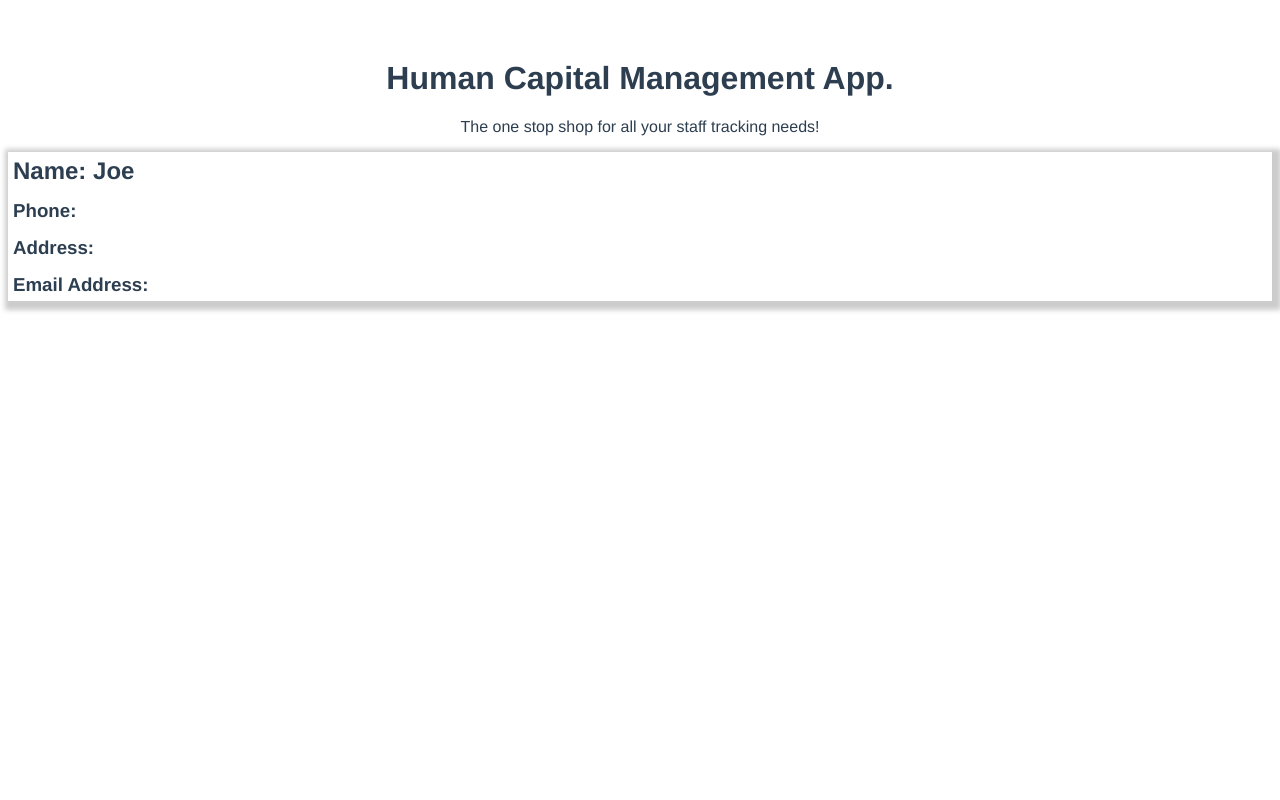
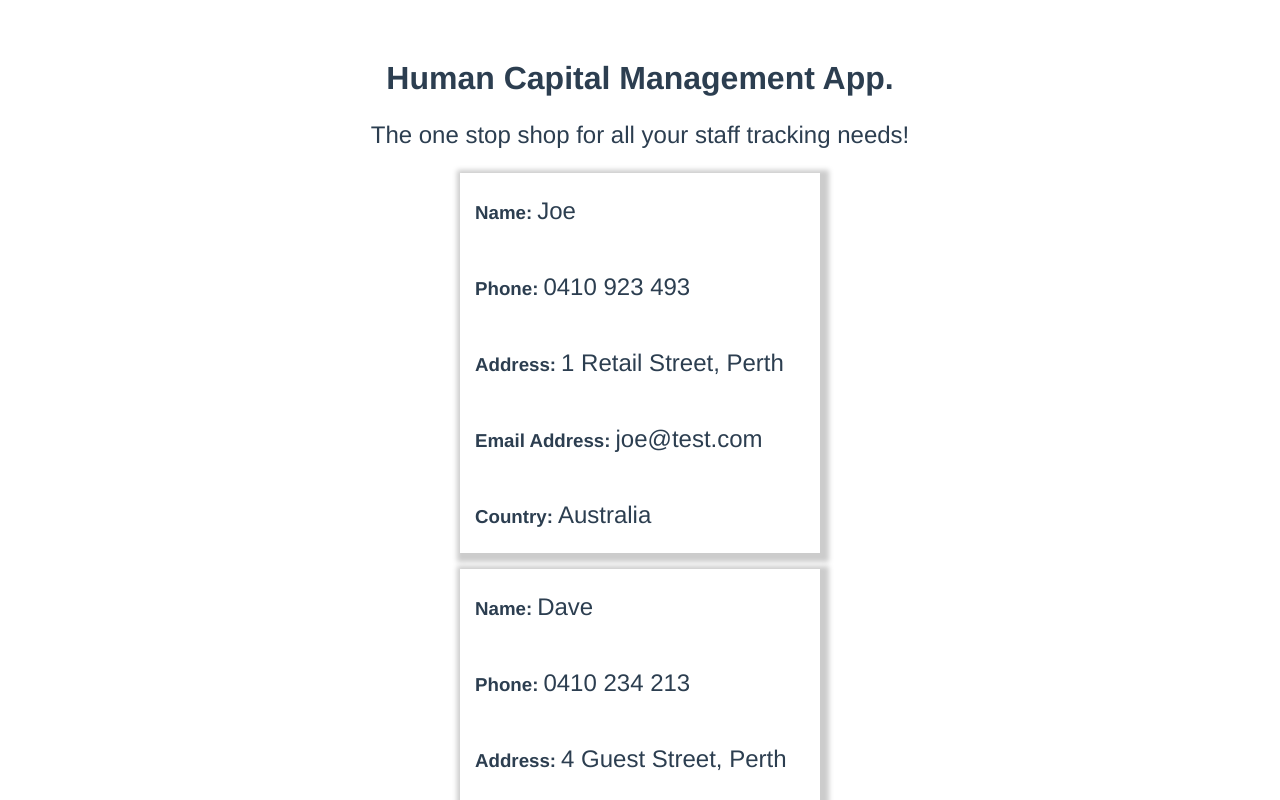
Before and after one commit to JosephO1992/vue-hcm, a Vue app: page / in a window 1280 px wide. Shown: the top 800 px of the page. Built offline with nearby package versions, Linux system fonts and the light colour scheme.

Commit message:
Added more styling, + passing down props now

```diff
--- a/src/App.vue
+++ b/src/App.vue
@@ -1,6 +1,7 @@
 <template>
   <Header/>
-  <Resource name="Joe"></Resource>
+  <Resource name="Joe" phone-number="0410 923 493" email-address="joe@test.com" home-address="1 Retail Street, Perth" country="Australia"></Resource>
+  <Resource name="Dave" phone-number="0410 234 213" email-address="dave@test.com" home-address="4 Guest Street, Perth" country="Australia"></Resource>
 
 </template>
 
--- a/src/components/Resource.vue
+++ b/src/components/Resource.vue
@@ -1,10 +1,22 @@
 <template>
-   <div id="contractorTile" class="shadow">
-    <h2>Name: {{name}}</h2>
-    <h3>Phone: {{phoneNumber}}</h3>
-    <h3>Address:</h3>
-    <h3>Email Address:</h3>
-    </div>
+   <div id="contractorTile" class="shadow mainContainer">
+      <div class="container">
+        <h3>Name: </h3> <p>{{name}}</p>
+        </div>
+      <div class="container">
+        <h3>Phone: </h3> <p>{{phoneNumber}}</p>
+      </div>
+      <div class="container">
+        <h3>Address: </h3> <p>{{homeAddress}}</p>
+      </div>
+      <div class="container">
+        <h3>Email Address: </h3> <p>{{emailAddress}}</p>
+      </div>
+        <div class="container">
+        <h3>Country: </h3> <p>{{country}}</p>
+
+      </div>
+     </div>
 
 </template>
 
@@ -16,19 +28,17 @@ export default {
   props: [
       'name',
       'phoneNumber',
-      'address',
-      'email'
-  ],
-  data() {
-      return {
-          contractors: {
-              name: "Joe O'Reilly",
-              phone: "0410 829 039",
-              address: "8 Nowhere Street",
-              email: "joe@gmail.com"
-          }
-      }
-  }
+      'homeAddress',
+      'emailAddress',
+      'country'
+  ]
+  // data() {
+  //     return {
+  //         contractor: {
+  //             rate: "98"
+  //         }
+  //     }
+  // }
 
 }
 
@@ -36,16 +46,20 @@ export default {
 
 <style>
 #contractorTile {
-  text-align: left;
-
-  margin: 0px;
+  text-align: center;
+  width: 350px;
+  margin: 1rem auto
 }
 
-h2, h3 {
+h3 {
     margin: 0px 0px 5px 0px;
     padding: 5px;
     /* border: 1px solid lightgrey; */
      /* background-color: #f5f5f5; */
+}
+
+p {
+  font-size: 1.5rem;
 }
 
 .shadow {
@@ -53,4 +67,18 @@ h2, h3 {
   -moz-box-shadow:    3px 3px 5px 6px #ccc;  /* Firefox 3.5 - 3.6 */
   box-shadow:         3px 3px 5px 6px #ccc;  /* Opera 10.5, IE 9, Firefox 4+, Chrome 6+, iOS 5 */
 }
+.mainContainer {
+  display: flex;
+  flex-direction: column;
+  justify-content: space-evenly;
+  align-items: flex-start;
+  padding-left: 10px;
+}
+.container {
+  display: flex;
+  justify-content: flex-start;
+  flex-direction: row;
+  align-items: baseline;
+
+}
 </style>
```
Also changed, not shown: 1 other file (tests, documents, lock files or other folders).
